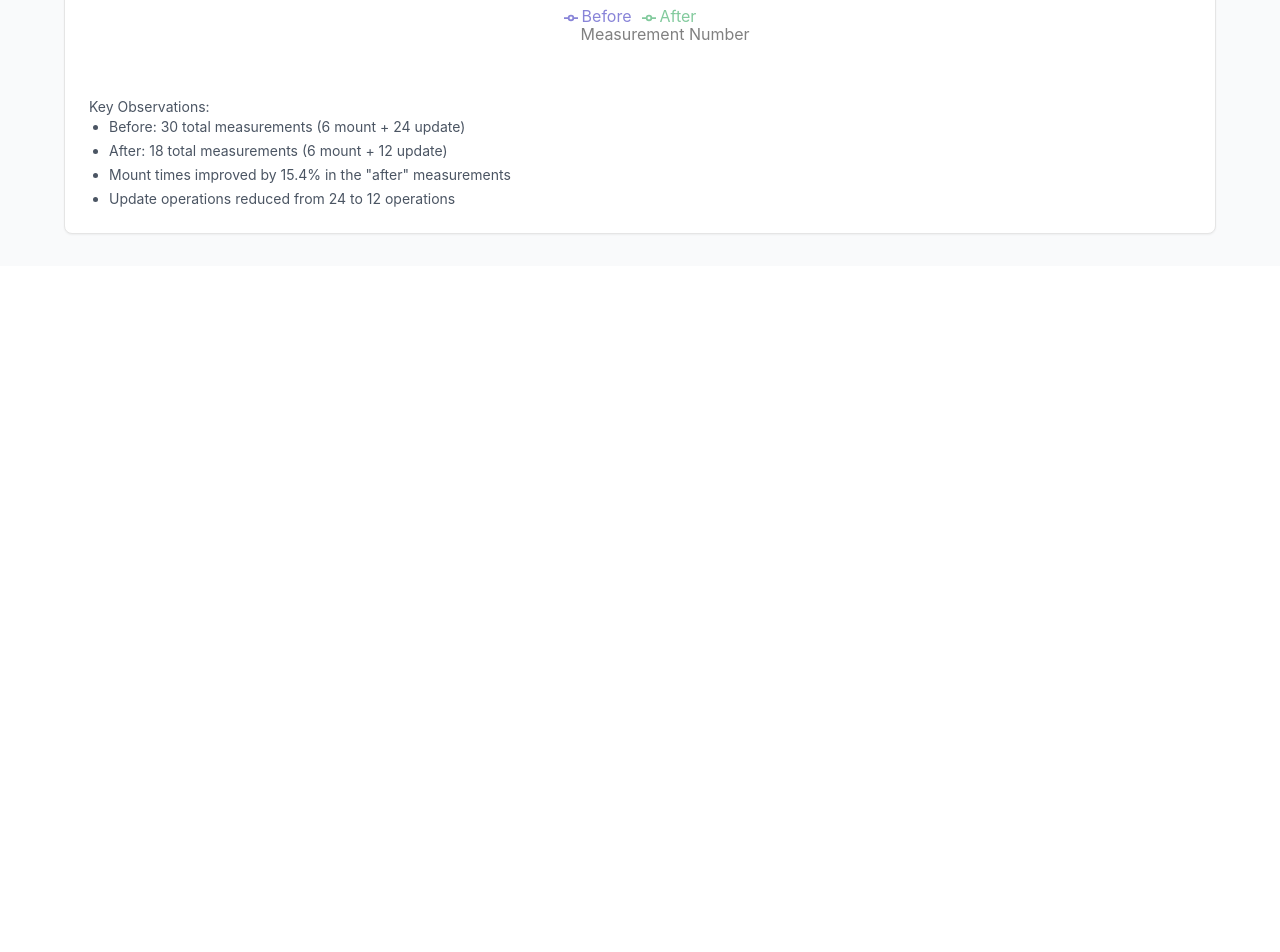
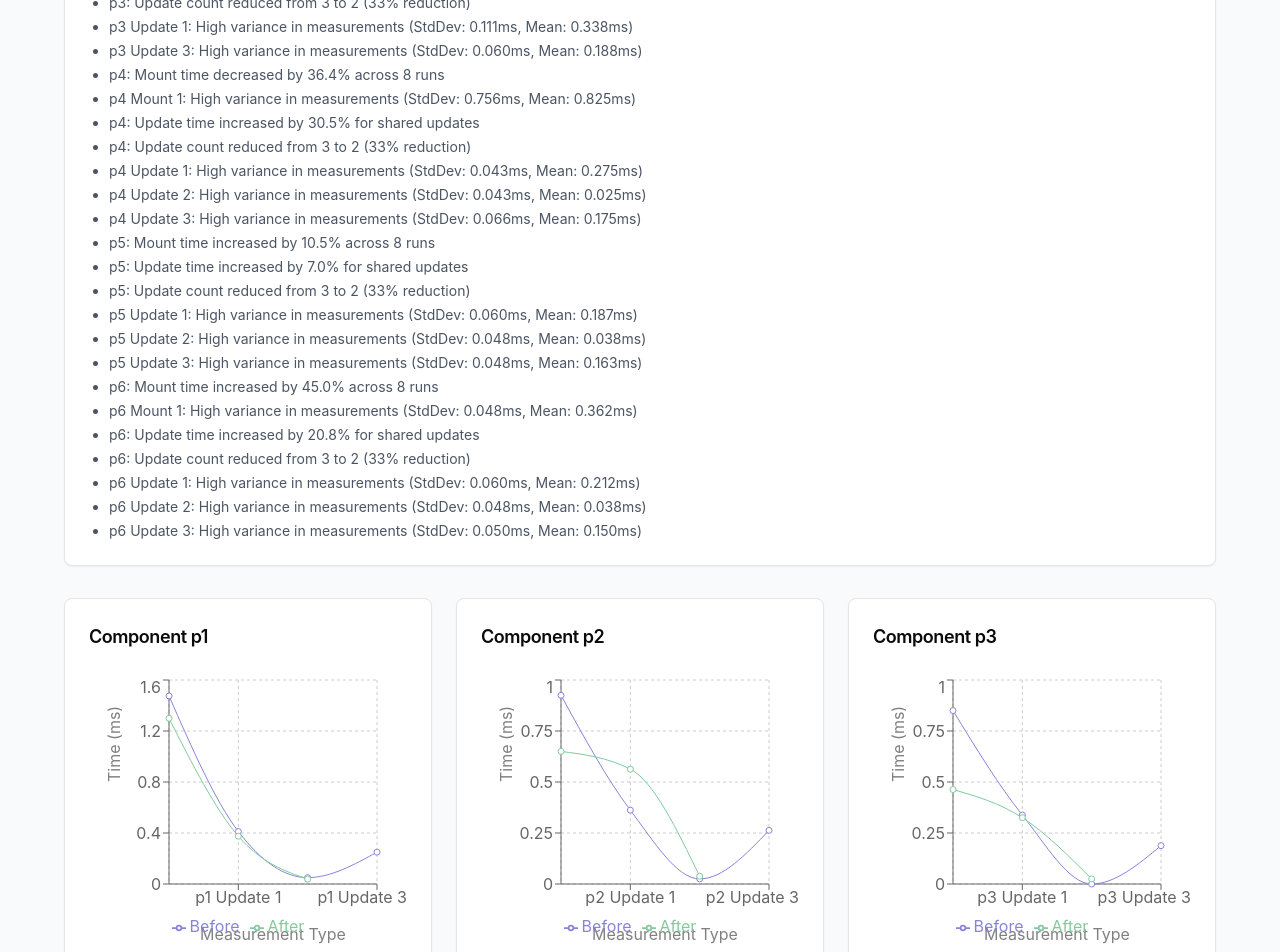
Before and after one commit to Jaace/react-performance-charts, a React (Vite) app: page /test1 in a window 1280 px wide. Shown: the part 640-1592 px from the top of the page. Before the commit the page ends 906 px from the top, so only its background shows below. Built offline with nearby package versions, Linux system fonts and the light colour scheme.

Commit message:
Separated out the charts, multiple runs

```diff
--- a/src/components/PerformanceComparison.jsx
+++ b/src/components/PerformanceComparison.jsx
@@ -1,37 +1,97 @@
+import { useState } from 'react';
 import PropTypes from 'prop-types';
 import { LineChart, Line, XAxis, YAxis, CartesianGrid, Tooltip, Legend, ResponsiveContainer } from 'recharts';
+import { performanceData, transformDataForChart, generateStats } from './PerformanceData';
 import { Card, CardHeader, CardTitle, CardContent } from '@/components/ui/card';
-import { performanceData, transformDataForChart, generateStats } from './PerformanceData';
-import { useState } from 'react';
 
 const CustomTooltip = ({ active, payload, label }) => {
   if (active && payload && payload.length > 0) {
     return (
       <div className="bg-white p-4 border rounded shadow">
-        <p className="text-sm font-medium">Measurement {label}</p>
-        {payload.map((entry, index) => (
-          entry.value !== null && (
-            <p key={index} style={{ color: entry.color }} className="text-sm">
-              {entry.name}: {entry.value}ms ({entry.payload[`${entry.name.toLowerCase()}State`]})
-            </p>
-          )
-        ))}
+        <p className="text-sm font-bold">{label}</p>
+        {payload.map((entry, index) => {
+          if (entry.value !== null) {
+            const baseName = entry.name.toLowerCase();
+            return (
+              <div key={index} style={{ color: entry.color }} className="text-sm space-y-1">
+                <p className="font-medium">{entry.name}</p>
+                <p>Mean: {entry.value.toFixed(3)}ms</p>
+                <p>Range: {entry.payload[`${baseName}Min`].toFixed(3)}ms -
+                   {entry.payload[`${baseName}Max`].toFixed(3)}ms</p>
+                <p>StdDev: ±{entry.payload[`${baseName}StdDev`].toFixed(3)}ms</p>
+                <p>Samples: {entry.payload[`${baseName}Samples`]}</p>
+              </div>
+            );
+          }
+          return null;
+        })}
       </div>
     );
   }
   return null;
 };
 
+const ComponentChart = ({ data, componentId }) => (
+  <Card className="w-full">
+    <CardHeader>
+      <CardTitle className="text-lg">Component {componentId}</CardTitle>
+    </CardHeader>
+    <CardContent>
+      <div className="h-[300px]">
+        <ResponsiveContainer width="100%" height="100%">
+          <LineChart data={data} margin={{ top: 5, right: 30, left: 20, bottom: 25 }}>
+            <CartesianGrid strokeDasharray="3 3" />
+            <XAxis
+              dataKey="measurement"
+              label={{ value: 'Measurement Type', position: 'bottom', offset: 15 }}
+            />
+            <YAxis
+              label={{ value: 'Time (ms)', angle: -90, position: 'insideLeft' }}
+              domain={[0, 'auto']}
+            />
+            <Tooltip content={<CustomTooltip />} />
+            <Legend verticalAlign="bottom" height={36} />
+            <Line
+              type="monotone"
+              dataKey="before"
+              stroke="#8884d8"
+              name="Before"
+              dot={{ r: 3 }}
+              isAnimationActive={false}
+            />
+            <Line
+              type="monotone"
+              dataKey="after"
+              stroke="#82ca9d"
+              name="After"
+              dot={{ r: 3 }}
+              isAnimationActive={false}
+            />
+          </LineChart>
+        </ResponsiveContainer>
+      </div>
+    </CardContent>
+  </Card>
+);
+
 const PerformanceComparison = ({ testId = 'test1' }) => {
   const [dataSetKey, setDataSetKey] = useState('desktop');
-
   const dataSet = performanceData[testId][dataSetKey];
   const data = transformDataForChart(dataSet);
   const { observations } = generateStats(dataSet);
 
+  const componentData = {};
+  data.forEach(item => {
+    const [componentId] = item.measurement.split(' ');
+    if (!componentData[componentId]) {
+      componentData[componentId] = [];
+    }
+    componentData[componentId].push(item);
+  });
 
   return (
-    <Card className="w-full max-w-[90vw] mx-auto bg-white">
+    <div className="w-full max-w-[90vw] mx-auto">
+      <Card className="mb-8">
         <CardHeader className="flex flex-col space-y-4">
           <CardTitle>Performance Comparison: Before vs After</CardTitle>
           <div className="flex items-center gap-6">
@@ -60,43 +120,7 @@ const PerformanceComparison = ({ testId = 'test1' }) => {
           </div>
         </CardHeader>
         <CardContent>
-        <div className="h-[500px]">
-          <ResponsiveContainer width="100%" height="100%">
-            <LineChart
-              data={data}
-              margin={{ top: 5, right: 30, left: 20, bottom: 25 }}
-            >
-              <CartesianGrid strokeDasharray="3 3" />
-              <XAxis
-                dataKey="measurement"
-                label={{ value: 'Measurement Number', position: 'bottom', offset: 25 }}
-              />
-              <YAxis
-                label={{ value: 'Time (ms)', angle: -90, position: 'insideLeft' }}
-                domain={[0, 'auto']}
-              />
-              <Tooltip content={<CustomTooltip />} />
-              <Legend verticalAlign="bottom" height={36} />
-              <Line
-                type="monotone"
-                dataKey="before"
-                stroke="#8884d8"
-                name="Before"
-                dot={{ r: 3 }}
-                isAnimationActive={false}
-              />
-              <Line
-                type="monotone"
-                dataKey="after"
-                stroke="#82ca9d"
-                name="After"
-                dot={{ r: 3 }}
-                isAnimationActive={false}
-              />
-            </LineChart>
-          </ResponsiveContainer>
-        </div>
-        <div className="mt-8 text-sm text-gray-600">
+          <div className="text-sm text-gray-600">
             <p>Key Observations:</p>
             <ul className="list-disc pl-5 space-y-1">
               {observations.map((observation, index) => (
@@ -106,31 +130,33 @@ const PerformanceComparison = ({ testId = 'test1' }) => {
           </div>
         </CardContent>
       </Card>
+
+      <div className="grid grid-cols-1 md:grid-cols-2 lg:grid-cols-3 gap-6">
+        {Object.entries(componentData).map(([componentId, componentItems]) => (
+          <ComponentChart
+            key={componentId}
+            data={componentItems}
+            componentId={componentId}
+          />
+        ))}
+      </div>
+    </div>
   );
 };
 
 CustomTooltip.propTypes = {
   active: PropTypes.bool,
-  payload: PropTypes.arrayOf(
-    PropTypes.shape({
-      value: PropTypes.number,
-      name: PropTypes.string,
-      color: PropTypes.string,
-      payload: PropTypes.shape({
-        beforeState: PropTypes.string,
-        afterState: PropTypes.string
-      })
-    })
-  ),
-  label: PropTypes.number
+  payload: PropTypes.array,
+  label: PropTypes.string,
+};
+
+ComponentChart.propTypes = {
+  data: PropTypes.array.isRequired,
+  componentId: PropTypes.string.isRequired,
 };
 
 PerformanceComparison.propTypes = {
-  testId: PropTypes.string
-};
-
-PerformanceComparison.defaultProps = {
-  testId: 'test1'
+  testId: PropTypes.string,
 };
 
 export default PerformanceComparison;
--- a/src/components/PerformanceData.js
+++ b/src/components/PerformanceData.js
@@ -2,152 +2,443 @@ export const performanceData = {
   test1: {
     desktop: {
       before: {
-        mount: [1.5, 0.7, 0.6, 1.1, 0.7, 0.6],
-        update: [
-          0.5, 0.4, 0.3, 0.4, 0.3, 0.3,
-          0.3, 0.2, 0.2, 0.2, 0.1, 0.1,
-          0, 0, 0, 0, 0, 0.1,
-          0.4, 0.3, 0.2, 0.2, 0.2, 0.1
-        ]
+        p1: {
+          mount: {
+            runs: [[1.2], [1.7], [1.5], [1.7], [1.3], [1.5], [1.5], [1.4]],
+            stats: null,
+          },
+          update: {
+            runs: [
+              [0.4, 0.1, 0.3],
+              [0.3, 0, 0.2],
+              [0.4, 0, 0.3],
+              [0.5, 0.1, 0.1],
+              [0.4, 0, 0.3],
+              [0.4, 0.1, 0.3],
+              [0.5, 0.1, 0.3],
+              [0.4, 0, 0.2],
+            ],
+            stats: null,
+          },
+        },
+        p2: {
+          mount: {
+            runs: [[0.5], [0.7], [0.5], [3.2], [0.7], [0.5], [0.7], [0.6]],
+            stats: null,
+          },
+          update: {
+            runs: [
+              [0.4, 0, 0.4],
+              [0.4, 0.1, 0.3],
+              [0.5, 0, 0.3],
+              [0.4, 0, 0.2],
+              [0.1, 0, 0.2],
+              [0.4, 0, 0.3],
+              [0.4, 0, 0.2],
+              [0.3, 0.1, 0.2],
+            ],
+            stats: null,
+          },
+        },
+        p3: {
+          mount: {
+            runs: [[0.5], [0.6], [0.6], [0.5], [0.5], [3.3], [0.4], [0.4]],
+            stats: null,
+          },
+          update: {
+            runs: [
+              [0.3, 0, 0.1],
+              [0.6, 0, 0.2],
+              [0.3, 0, 0.2],
+              [0.3, 0, 0.2],
+              [0.3, 0, 0.2],
+              [0.4, 0, 0.2],
+              [0.3, 0, 0.3],
+              [0.2, 0, 0.1],
+            ],
+            stats: null,
+          },
+        },
+        p4: {
+          mount: {
+            runs: [[0.6], [0.7], [0.6], [0.6], [0.3], [0.4], [0.6], [2.8]],
+            stats: null,
+          },
+          update: {
+            runs: [
+              [0.3, 0, 0.1],
+              [0.3, 0, 0.2],
+              [0.3, 0, 0.3],
+              [0.3, 0.1, 0.2],
+              [0.2, 0, 0.2],
+              [0.2, 0.1, 0.2],
+              [0.3, 0, 0.1],
+              [0.3, 0, 0.1],
+            ],
+            stats: null,
+          },
+        },
+        p5: {
+          mount: {
+            runs: [[0.5], [0.4], [0.5], [0.5], [0.5], [0.4], [0.5], [0.5]],
+            stats: null,
+          },
+          update: {
+            runs: [
+              [0.1, 0.1, 0.2],
+              [0.1, 0, 0.2],
+              [0.3, 0, 0.2],
+              [0.2, 0, 0.1],
+              [0.2, 0.1, 0.2],
+              [0.2, 0, 0.1],
+              [0.2, 0.1, 0.2],
+              [0.2, 0, 0.1],
+            ],
+            stats: null,
+          },
+        },
+        p6: {
+          mount: {
+            runs: [[0.4], [0.3], [0.3], [0.4], [0.4], [0.3], [0.4], [0.4]],
+            stats: null,
+          },
+          update: {
+            runs: [
+              [0.2, 0, 0.1],
+              [0.3, 0.1, 0.2],
+              [0.2, 0.1, 0.1],
+              [0.3, 0, 0.2],
+              [0.2, 0, 0.2],
+              [0.2, 0.1, 0.1],
+              [0.2, 0, 0.1],
+              [0.1, 0, 0.2],
+            ],
+            stats: null,
+          },
+        },
       },
       after: {
-        mount: [1.5, 0.6, 0.6, 0.6, 0.6, 0.5],
-        update: [
-          0.6, 0.4, 0.4, 0.3, 0.3, 0.2,
-          0, 0.1, 0.1, 0, 0, 0.1
-        ]
-      }
+        p1: {
+          mount: {
+            runs: [[0.4], [1.3], [1.5], [1.4], [1.4], [1.7], [1.4], [1.3]],
+            stats: null,
           },
-    mobile: {
-      before: {
-        mount: [
-          1.5, 0.6, 0.5, 0.9, 0.6, 0.5,
-          0.6, 0.4, 0.3, 0.3, 0.3
+          update: {
+            runs: [
+              [0.4, 0.1],
+              [0.4, 0.1],
+              [0.3, 0],
+              [0.4, 0],
+              [0.2, 0],
+              [0.4, 0],
+              [0.5, 0],
+              [0.4, 0.1]
             ],
-        update: [
-          0.5, 0.4, 0.4, 0.2, 0.4, 0.2,
-          0.3, 0.2, 0.3, 0.2, 0.1, 0.2,
-          0.3, 0.3, 0.2, 0.3, 0.2, 0.1,
-          0.4, 0.3, 0.2, 0.2, 0.1, 0.3,
-          0.3, 0.4, 0.3, 0.1, 0.2, 0.2
-        ]
+            stats: null,
           },
-      after: {
-        mount: [
-          1.6, 0.6, 0.5, 0.3, 0.4, 0.3,
-          0.6, 0.3, 0.4, 0.3, 0.1
+        },
+        p2: {
+          mount: {
+            runs: [[0.9], [0.6], [0.5], [0.6], [0.6], [0.7], [0.6], [0.7]],
+            stats: null,
+          },
+          update: {
+            runs: [
+              [0.4, 0],
+              [0.3, 0],
+              [0.2, 0.1],
+              [2.5, 0.1],
+              [0.3, 0.1],
+              [0.3, 0],
+              [0.3, 0],
+              [0.2, 0]
             ],
-        update: [
-          0.4, 0.3, 0.3, 0.2, 0.3, 0.3,
-          0.3, 0.4, 0.1, 0.1, 0.2, 0.1,
-          0.4, 0.2, 0.3, 0.1, 0.3, 0.1,
-          0.1, 0.3, 0.1, 0.4, 0.2, 0.3,
-          0.1, 0.2
-        ]
-      }
-    }
+            stats: null,
           },
-  test2: {
-    desktop: {
-      before: {
-        mount: [1.5, 0.7, 0.6, 0.6, 0.7, 0.4],
-        update: [
-          0.4, 0.3, 0.3, 0.5, 0.3, 0.3,
-          0.4, 0.2, 0.2, 0.2, 0.1, 0.3,
-          0, 0, 0, 0, 0, 0.1,
-          0.4, 0.3, 0.3, 0.1, 0.2, 0.2
-        ]
         },
-      after: {
-        mount: [1.9, 0.7, 0.7, 0.5, 0.6, 0.6],
-        update: [
-          0.4, 0.4, 0.4, 0.4, 0.3, 0.1,
-          0.1, 0, 0.2, 0, 0, 0.1
-        ]
-      }
+        p3: {
+          mount: {
+            runs: [[0.4], [0.5], [0.4], [0.5], [0.4], [0.5], [0.5], [0.5]],
+            stats: null,
           },
-    mobile: {
-      before: { mount: [], update: [] },
-      after: { mount: [], update: [] }
-    }
-  }
+          update: {
+            runs: [
+              [0.5, 0],
+              [0.3, 0],
+              [0.5, 0],
+              [0.4, 0.1],
+              [0.2, 0],
+              [0.2, 0.1],
+              [0.2, 0],
+              [0.3, 0]
+            ],
+            stats: null,
+          },
+        },
+        p4: {
+          mount: {
+            runs: [[0.5], [0.5], [0.6], [0.4], [0.8], [0.4], [0.5], [0.5]],
+            stats: null,
+          },
+          update: {
+            runs: [
+              [0.3, 0.1],
+              [0.4, 0.1],
+              [0.3, 0.1],
+              [0.3, 0],
+              [0.2, 0],
+              [0.4, 0],
+              [0.2, 0],
+              [0.3, 0]
+            ],
+            stats: null,
+          },
+        },
+        p5: {
+          mount: {
+            runs: [[0.5], [0.5], [0.7], [0.5], [0.5], [0.6], [0.4], [0.5]],
+            stats: null,
+          },
+          update: {
+            runs: [
+              [0.3, 0],
+              [0.2, 0.1],
+              [0.1, 0],
+              [0.2, 0.1],
+              [0.3, 0],
+              [0.1, 0],
+              [0.3, 0],
+              [0.2, 0.1]
+            ],
+            stats: null,
+          },
+        },
+        p6: {
+          mount: {
+            runs: [[0.8], [0.6], [0.5], [0.3], [0.5], [0.6], [0.5], [0.4]],
+            stats: null,
+          },
+          update: {
+            runs: [
+              [0.3, 0],
+              [0.2, 0],
+              [0.3, 0],
+              [0.2, 0],
+              [0.1, 0],
+              [0.2, 0],
+              [0.2, 0],
+              [2.6, 0]
+            ],
+            stats: null,
+          },
+        },
+      },
+    },
+  },
 };
 
-// Helper to calculate statistics and generate observations
-export const generateStats = (dataSet) => {
-  const { before, after } = dataSet;
+// Helper to calculate statistics across multiple runs
+const calculateMultiRunStats = (runs) => {
+  if (!runs || runs.length === 0) return null;
 
-  // Calculate totals
-  const totalsBefore = {
-    mount: before.mount.length,
-    update: before.update.length,
-    total: before.mount.length + before.update.length
-  };
+  // Flatten all measurements for each position
+  const measurementsByPosition = {};
 
-  const totalsAfter = {
-    mount: after.mount.length,
-    update: after.update.length,
-    total: after.mount.length + after.update.length
-  };
-
-  // Calculate averages
-  const avgBeforeMount = before.mount.reduce((a, b) => a + b, 0) / before.mount.length;
-  const avgAfterMount = after.mount.reduce((a, b) => a + b, 0) / after.mount.length;
-  const mountDiff = ((avgAfterMount - avgBeforeMount) / avgBeforeMount * 100).toFixed(1);
-
-  // Generate observations
-  const observations = [
-    `Before: ${totalsBefore.total} total measurements (${totalsBefore.mount} mount + ${totalsBefore.update} update)`,
-    `After: ${totalsAfter.total} total measurements (${totalsAfter.mount} mount + ${totalsAfter.update} update)`,
-  ];
-
-  // Add mount time comparison
-  if (Math.abs(avgAfterMount - avgBeforeMount) < 0.1) {
-    observations.push('Mount times remain consistent between before and after measurements');
-  } else if (avgAfterMount < avgBeforeMount) {
-    observations.push(`Mount times improved by ${Math.abs(mountDiff)}% in the "after" measurements`);
-  } else {
-    observations.push(`Mount times increased by ${mountDiff}% in the "after" measurements`);
+  runs.forEach((run) => {
+    run.forEach((value, index) => {
+      if (!measurementsByPosition[index]) {
+        measurementsByPosition[index] = [];
       }
-
-  // Add update operations observation
-  if (totalsAfter.update < totalsBefore.update) {
-    observations.push(`Update operations reduced from ${totalsBefore.update} to ${totalsAfter.update} operations`);
-  }
-
-  return {
-    totalsBefore,
-    totalsAfter,
-    observations
-  };
-};
-
-// Keep the existing transformDataForChart function
-export const transformDataForChart = (dataSet) => {
-  const { before, after } = dataSet;
-  const data = [];
-
-  // Add mount measurements
-  before.mount.forEach((value, index) => {
-    data.push({
-      measurement: index + 1,
-      before: value,
-      beforeState: 'mount',
-      after: after.mount[index],
-      afterState: 'mount'
+      measurementsByPosition[index].push(value);
     });
   });
 
-  // Add update measurements
-  before.update.forEach((value, index) => {
+  // Calculate stats for each measurement position
+  return Object.entries(measurementsByPosition).map(([position, values]) => {
+    const mean = values.reduce((a, b) => a + b, 0) / values.length;
+    const sorted = [...values].sort((a, b) => a - b);
+    const median =
+      values.length % 2 === 0
+        ? (sorted[values.length / 2 - 1] + sorted[values.length / 2]) / 2
+        : sorted[Math.floor(values.length / 2)];
+
+    const variance =
+      values.reduce((acc, val) => acc + Math.pow(val - mean, 2), 0) /
+      values.length;
+    const stdDev = Math.sqrt(variance);
+
+    return {
+      position: parseInt(position),
+      mean: Number(mean.toFixed(3)),
+      median: Number(median.toFixed(3)),
+      stdDev: Number(stdDev.toFixed(3)),
+      min: Math.min(...values),
+      max: Math.max(...values),
+      samples: values.length,
+      rawValues: values,
+    };
+  });
+};
+
+// Transform data for the chart
+export const transformDataForChart = (dataSet) => {
+  const data = [];
+  const { before, after } = dataSet;
+
+  Object.entries(before).forEach(([componentId, metrics]) => {
+    const mountBeforeStats = calculateMultiRunStats(metrics.mount.runs);
+    const mountAfterStats = calculateMultiRunStats(
+      after[componentId].mount.runs
+    );
+    const updateBeforeStats = calculateMultiRunStats(metrics.update.runs);
+    const updateAfterStats = calculateMultiRunStats(
+      after[componentId].update.runs
+    );
+
+    // Add mount measurements
+    mountBeforeStats.forEach((stat, index) => {
       data.push({
-      measurement: before.mount.length + index + 1,
-      before: value,
-      beforeState: 'update',
-      after: index < after.update.length ? after.update[index] : null,
-      afterState: index < after.update.length ? 'update' : null
+        measurement: `${componentId} Mount ${index + 1}`,
+        before: stat.mean,
+        beforeMin: stat.min,
+        beforeMax: stat.max,
+        beforeStdDev: stat.stdDev,
+        beforeSamples: stat.samples,
+        after: mountAfterStats[index]?.mean ?? null,
+        afterMin: mountAfterStats[index]?.min ?? null,
+        afterMax: mountAfterStats[index]?.max ?? null,
+        afterStdDev: mountAfterStats[index]?.stdDev ?? null,
+        afterSamples: mountAfterStats[index]?.samples ?? 0,
+        phase: "mount",
       });
+    });
+
+    // Add update measurements - show all updates from either before or after
+    const maxUpdates = Math.max(
+      updateBeforeStats.length,
+      updateAfterStats.length
+    );
+
+    for (let i = 0; i < maxUpdates; i++) {
+      data.push({
+        measurement: `${componentId} Update ${i + 1}`,
+        before: updateBeforeStats[i]?.mean ?? null,
+        beforeMin: updateBeforeStats[i]?.min ?? null,
+        beforeMax: updateBeforeStats[i]?.max ?? null,
+        beforeStdDev: updateBeforeStats[i]?.stdDev ?? null,
+        beforeSamples: updateBeforeStats[i]?.samples ?? 0,
+        after: updateAfterStats[i]?.mean ?? null,
+        afterMin: updateAfterStats[i]?.min ?? null,
+        afterMax: updateAfterStats[i]?.max ?? null,
+        afterStdDev: updateAfterStats[i]?.stdDev ?? null,
+        afterSamples: updateAfterStats[i]?.samples ?? 0,
+        phase: "update",
+      });
+    }
   });
 
   return data;
 };
+
+// Generate statistics and observations
+export const generateStats = (dataSet) => {
+  const { before, after } = dataSet;
+  const observations = [];
+
+  Object.entries(before).forEach(([componentId, metrics]) => {
+    // Mount analysis
+    const mountBeforeStats = calculateMultiRunStats(metrics.mount.runs);
+    const mountAfterStats = calculateMultiRunStats(
+      after[componentId].mount.runs
+    );
+
+    const mountImprovement = mountBeforeStats.map((beforeStat, index) => {
+      const afterStat = mountAfterStats[index];
+      return ((afterStat.mean - beforeStat.mean) / beforeStat.mean) * 100;
+    });
+
+    const avgMountImprovement =
+      mountImprovement.reduce((a, b) => a + b, 0) / mountImprovement.length;
+
+    // Update analysis
+    const updateBeforeStats = calculateMultiRunStats(metrics.update.runs);
+    const updateAfterStats = calculateMultiRunStats(
+      after[componentId].update.runs
+    );
+
+    // Calculate update time improvements for each position
+    const updateImprovements = updateBeforeStats
+      .map((beforeStat, index) => {
+        if (index < updateAfterStats.length) {
+          const afterStat = updateAfterStats[index];
+          return ((afterStat.mean - beforeStat.mean) / beforeStat.mean) * 100;
+        }
+        return null;
+      })
+      .filter((imp) => imp !== null);
+
+    const avgUpdateImprovement =
+      updateImprovements.length > 0
+        ? updateImprovements.reduce((a, b) => a + b, 0) /
+          updateImprovements.length
+        : 0;
+
+    // Add mount time observations
+    observations.push(
+      `${componentId}: Mount time ${
+        avgMountImprovement > 0 ? "increased" : "decreased"
+      } by ` +
+        `${Math.abs(avgMountImprovement).toFixed(1)}% across ${
+          mountBeforeStats[0].samples
+        } runs`
+    );
+
+    // Add mount variance observations
+    mountBeforeStats.forEach((stat, index) => {
+      if (stat.stdDev > stat.mean * 0.1) {
+        observations.push(
+          `${componentId} Mount ${index + 1}: High variance in measurements ` +
+            `(StdDev: ${stat.stdDev.toFixed(3)}ms, Mean: ${stat.mean.toFixed(
+              3
+            )}ms)`
+        );
+      }
+    });
+
+    // Add update time observations
+    if (updateImprovements.length > 0) {
+      observations.push(
+        `${componentId}: Update time ${
+          avgUpdateImprovement > 0 ? "increased" : "decreased"
+        } by ` +
+          `${Math.abs(avgUpdateImprovement).toFixed(1)}% for shared updates`
+      );
+    }
+
+    // Add update count comparison
+    const beforeUpdateCount = updateBeforeStats.length;
+    const afterUpdateCount = updateAfterStats.length;
+    if (beforeUpdateCount !== afterUpdateCount) {
+      observations.push(
+        `${componentId}: Update count reduced from ${beforeUpdateCount} to ${afterUpdateCount} ` +
+          `(${Math.round(
+            (1 - afterUpdateCount / beforeUpdateCount) * 100
+          )}% reduction)`
+      );
+    }
+
+    // Add update variance observations
+    updateBeforeStats.forEach((stat, index) => {
+      if (stat.stdDev > stat.mean * 0.1) {
+        observations.push(
+          `${componentId} Update ${index + 1}: High variance in measurements ` +
+            `(StdDev: ${stat.stdDev.toFixed(3)}ms, Mean: ${stat.mean.toFixed(
+              3
+            )}ms)`
+        );
+      }
+    });
+  });
+
+  return { observations };
+};
```
Lines whose indentation alone changed are shown as unchanged.
